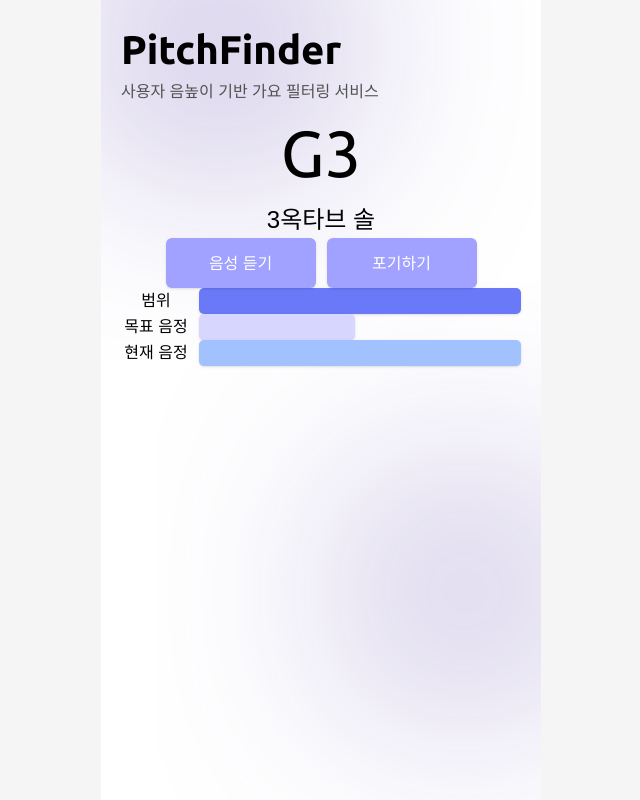
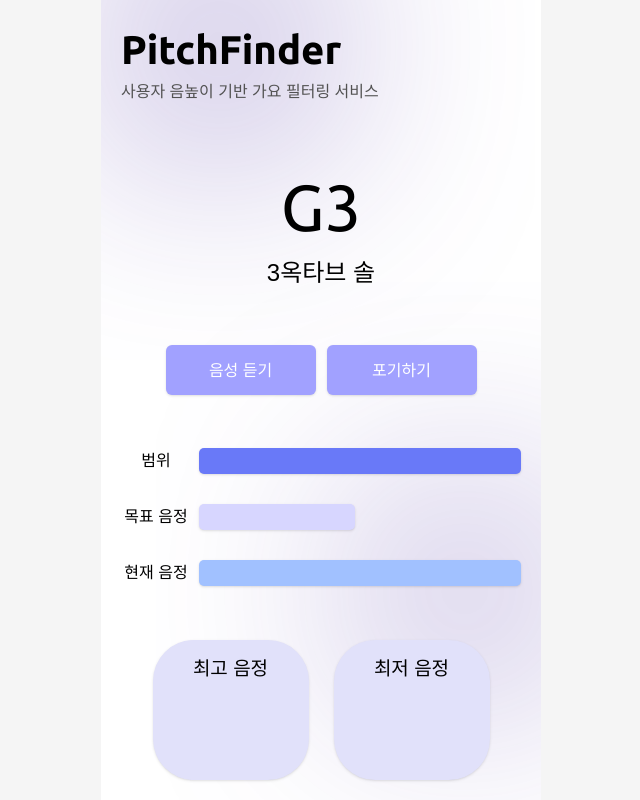
Before and after one commit to K-CoB/pitch-finder-frontend, a React (Create React App) app: page /test in a window 1280 px wide. Shown: the whole page, without its empty margins (319-959 px from the left). Built offline with nearby package versions, Linux system fonts and the light colour scheme; a web font is replaced by a local one.

Commit message:
💄style : 음정 측정 화면 스타일 적용 완료

```diff
--- a/src/App.tsx
+++ b/src/App.tsx
@@ -6,6 +6,7 @@ import Test from "@/page/Test";
 import Header from "@/components/common/Header";
 import Bottom from "@/assets/bottom.png";
 import PrevTest from "./page/PrevTest";
+import Result from "./page/Result";
 
 export default function App() {
   const location = useLocation();
@@ -18,6 +19,7 @@ export default function App() {
           <Routes>
             <Route path="/" element={<Home />} />
             <Route path="/test" element={<Test />} />
+            <Route path="/result" element={<Result />} />
             <Route path="/music" element={<Music />} />
             <Route path="/prevTest" element={<PrevTest />} />
           </Routes>
--- /dev/null
+++ b/src/components/common/PitchButton.tsx
@@ -0,0 +1,30 @@
+interface PitchButtonProps {
+  children: React.ReactNode;
+  result?: number;
+  onClick?: () => void;
+  pitch?: string;
+  kor?: string;
+}
+
+export default function PitchButton({
+  children,
+  result,
+  onClick,
+  pitch,
+  kor,
+}: PitchButtonProps) {
+  return (
+    <div className="bg-blue-result w-[156px] h-[140px] rounded-[41px] shadow flex-column flex-center p-[15px]">
+      <h3 className="text-black text-[19px] mb-auto">{children}</h3>
+      {result && (
+        <button
+          className="cursor-pointer flex-column flex-center"
+          onClick={onClick}
+        >
+          <span className="text-[40px] font-Ubuntu">{pitch}</span>
+          <span className="text-[15px]">{kor}</span>
+        </button>
+      )}
+    </div>
+  );
+}
--- /dev/null
+++ b/src/components/common/ResultButton.tsx
@@ -0,0 +1,11 @@
+interface ResultButtonProps {
+  children: React.ReactNode;
+}
+
+export default function ResultButton({ children }: ResultButtonProps) {
+  return (
+    <button className="w-[170px] h-[70px] bg-blue-base rounded-[50px] shadow flex-center text-white">
+      {children}
+    </button>
+  );
+}
--- a/src/components/test/Pitchbar.tsx
+++ b/src/components/test/Pitchbar.tsx
@@ -9,7 +9,7 @@ export default function Pitchbar({ children, bg, width }: PitchbarProps) {
       <span className="text-center">{children}</span>
       <div
         className={`h-[26px] rounded-[5px] shadow ${bg}`}
-        style={{ width: `${width}%` }}
+        style={{ width: `${width}%`, maxWidth: "100%" }}
       ></div>
     </div>
   );
--- /dev/null
+++ b/src/page/Result.tsx
@@ -0,0 +1,3 @@
+export default function Result() {
+  return <div>측정 결과</div>;
+}
--- a/src/page/Test.tsx
+++ b/src/page/Test.tsx
@@ -6,6 +6,8 @@ import playSound from "@/audio/playSound";
 import { Link } from "react-router-dom";
 import SelectButton from "@/components/common/SelectButton";
 import Pitchbar from "@/components/test/Pitchbar";
+import PitchButton from "@/components/common/PitchButton";
+import ResultButton from "@/components/common/ResultButton";
 
 export const HIGHEST = 73;
 export const LOWEST = 38;
@@ -18,6 +20,7 @@ function getLengthPercent(value: number) {
 export default function Test() {
   const { method, value } = useAudio();
 
+  const [started, setStarted] = useState(true);
   const [highest, setHighest] = useState<number>();
   const [lowest, setLowest] = useState<number>();
 
@@ -69,7 +72,9 @@ export default function Test() {
   }
 
   return (
-    <div className="flex-column flex-center">
+    <div className="flex-column items-center h-full">
+      {stage !== "complete" ? (
+        <div className="flex-column w-full flex-1 items-center justify-evenly">
           <div className="flex-column flex-center text-black ">
             <h1 className="text-[65px] font-Ubuntu">
               {getPitchFromNote(target).pitch}
@@ -80,7 +85,7 @@ export default function Test() {
                 getPitchFromNote(target).korNoteString}
             </span>
           </div>
-      {stage !== "complete" && (
+
           <div className="flex gap-[11px]">
             <SelectButton
               onClick={() => listenSound(target)}
@@ -97,9 +102,8 @@ export default function Test() {
               포기하기
             </SelectButton>
           </div>
-      )}
 
-      <div className="w-full flex-column">
+          <div className="w-full flex-column gap-[30px]">
             <Pitchbar width={100} bg="bg-blue-base">
               범위
             </Pitchbar>
@@ -111,5 +115,48 @@ export default function Test() {
             </Pitchbar>
           </div>
         </div>
+      ) : (
+        <div className="flex-1 flex-center">
+          <Link to="/result">
+            <ResultButton>측정 결과 확인하기</ResultButton>
+          </Link>
+        </div>
+      )}
+
+      <div className="flex gap-[25px]">
+        <PitchButton
+          result={highest}
+          onClick={() => {
+            highest && listenSound(highest);
+          }}
+          pitch={highest ? getPitchFromNote(highest).pitch : undefined}
+          kor={
+            highest
+              ? getPitchFromNote(highest).scale +
+                "옥타브 " +
+                getPitchFromNote(highest).korNoteString
+              : undefined
+          }
+        >
+          최고 음정
+        </PitchButton>
+        <PitchButton
+          result={lowest}
+          onClick={() => {
+            lowest && listenSound(lowest);
+          }}
+          pitch={lowest ? getPitchFromNote(lowest).pitch : undefined}
+          kor={
+            lowest
+              ? getPitchFromNote(lowest).scale +
+                "옥타브 " +
+                getPitchFromNote(lowest).korNoteString
+              : undefined
+          }
+        >
+          최저 음정
+        </PitchButton>
+      </div>
+    </div>
   );
 }
```
Lines whose indentation alone changed are shown as unchanged.
